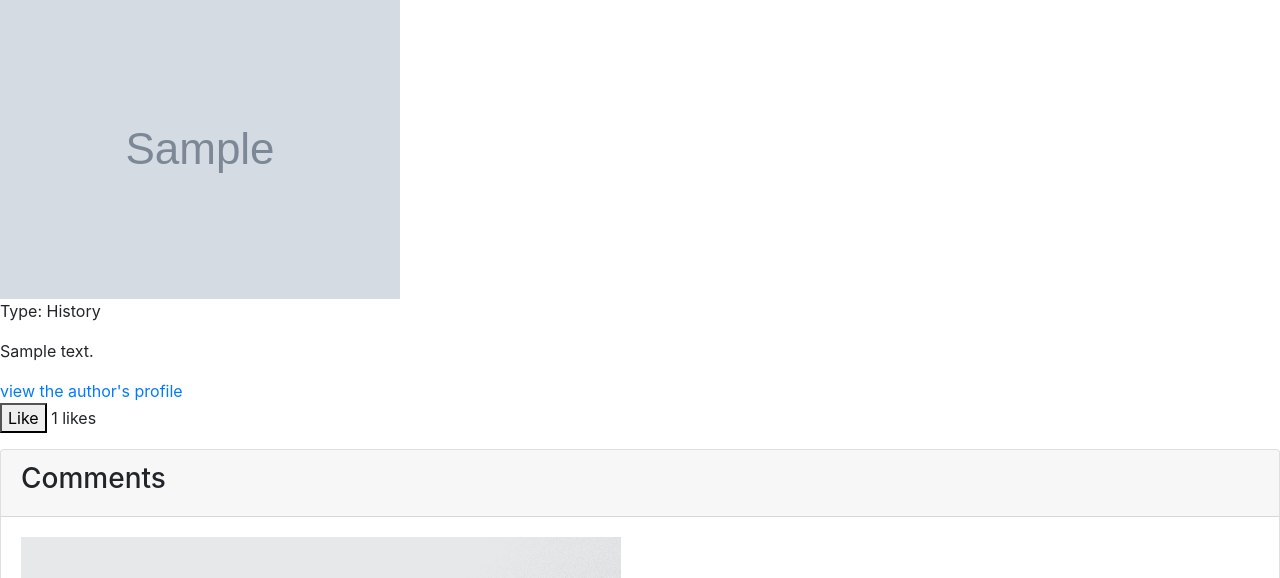
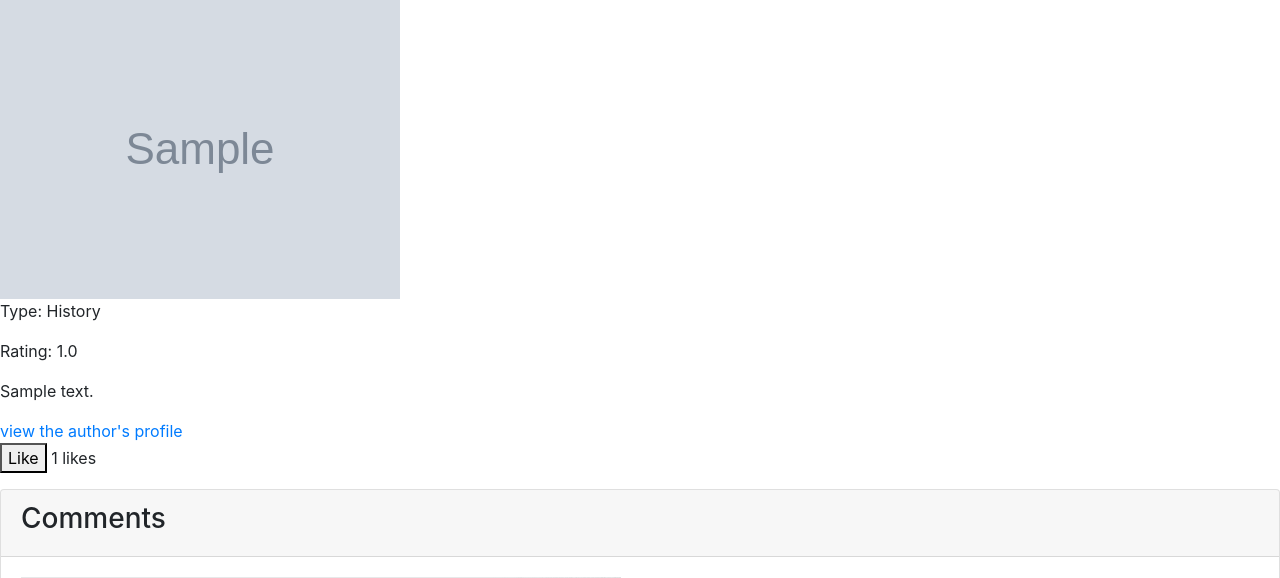
Before and after one commit to lltrx/WAD2-Team-15E, a Django app: a page that uses templates/destination/destination.html in a window 1280 px wide. Shown: the part 313-891 px from the top of the page. Run offline with Django 4.2, Linux system fonts and the light colour scheme; tables that the repository leaves empty hold one stand-in row (values such as "Sample post"); grey boxes marked "Sample" are stand-in pictures.

Commit message:
added average rating to the destination template

```diff
--- a/destination/models.py
+++ b/destination/models.py
@@ -32,6 +32,14 @@ class Destination(models.Model):
 
     def total_likes(self):
         return self.likes.count()
+
+    def total_rating(self):
+        comments = Comment.objects.filter(destination=self)
+        rating_total = 0
+        for rating in comments:
+            rating_total += rating.rate
+        return rating_total/comments.count()
+
     class Meta:
         verbose_name_plural = 'Destinations'
 
--- a/destination/views.py
+++ b/destination/views.py
@@ -101,6 +101,8 @@ def show_destination(request, destination_name_slug):
         context_dict['destination'] = destination
         total_likes = destination.total_likes()
         context_dict['total_likes'] = total_likes
+        total_rating = destination.total_rating()
+        context_dict['total_rating'] = total_rating
         if request.method == "POST":
             form = CommentForm(request.POST)
             if form.is_valid():
--- a/static/style/base.css
+++ b/static/style/base.css
@@ -31,3 +31,8 @@ img {
   margin: auto;
   text-indent: 100px;
 }
+
+.red-button {
+  color: white;
+  background-color: red;
+}
--- a/templates/destination/destination.html
+++ b/templates/destination/destination.html
@@ -22,6 +22,8 @@
       <img src="{{ destination.image.url }}">
     {% endif %}
     <p>Type: {{ destination.get_destination_type_display }}</p>
+
+    <p>Rating: {{ total_rating }}</p>
 
     <p>{{ destination.description }}</p>
 
```
